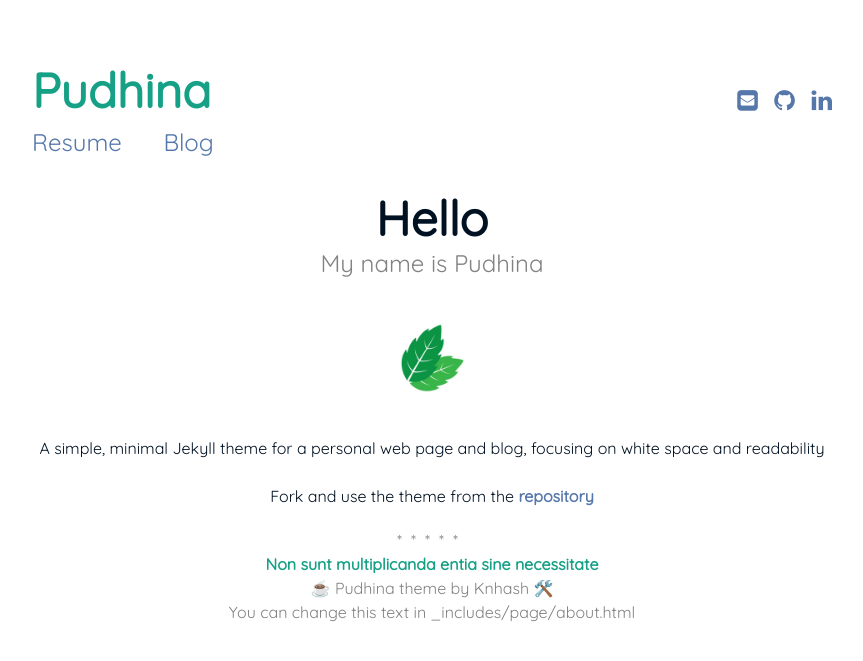
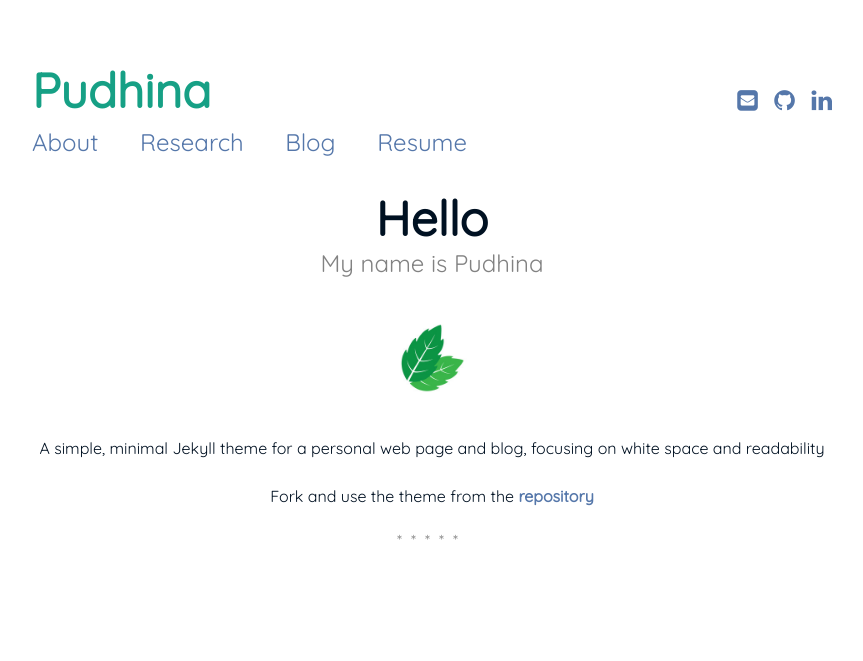
Before and after one commit to sawansinghmahara/sawansinghmahara.github.io, a Jekyll site: the page built from index.md, in a window 1280 px wide. Shown: the top 661 px of the page, without its empty margins (208-1071 px from the left). Built offline with Jekyll 4.4.1, drawn with Linux system fonts in a browser that asks for light colours.

Commit message:
includes

```diff
--- a/_includes/header.html
+++ b/_includes/header.html
@@ -1,9 +1,12 @@
 <header class="header">
 <div class="navigation">
 <a href="{{ '/' | prepend: site.baseurl }}" class="logo">{{ site.title }}</a>
+<a href="{{ '/' | prepend: site.baseurl }}" class="logo">{{ site.subtitle }}</a>
 <ul class="menu">
-<li class="menu__entry"><a href="{{ '/resume' | prepend: site.baseurl }}">Resume</a></li>
-<li class="menu__entry"><a href="{{ '/blog' | prepend: site.baseurl }}">Blog</a></li>
+<li class="menu__entry"><a href="{{ '/pages/about' | prepend: site.baseurl }}">About</a></li>
+<li class="menu__entry"><a href="{{ '/pages/research' | prepend: site.baseurl }}">Research</a></li>
+<li class="menu__entry"><a href="{{ '/pages/blog' | prepend: site.baseurl }}">Blog</a></li>
+<li class="menu__entry"><a href="{{ '/pages/resume' | prepend: site.baseurl }}">Resume</a></li>
 </ul>
 </div>
 <ul class="social-links">
--- a/_includes/meta_tags/base.html
+++ b/_includes/meta_tags/base.html
@@ -1,7 +1,7 @@
 <meta charset="UTF-8">
 <meta http-equiv="X-UA-Compatible" content="IE=edge">
 <meta name="viewport" content="width=device-width, initial-scale=1">
-<title>{% if page.title %} {{ page.title }} — {{ page.subtitle }} {% endif %} | {{ site.title }}</title>
+<title>Sawan's Website</title>
 <meta name="description" content="{% if page.description %}{{ page.description | strip_html | strip_newlines | truncate: 160 }}{% else %}{{ site.description }}{% endif %}">
 {% if page.tags %}<meta name="keywords" content="{{ page.tags | join: ', ' }}">{% endif %}
 <link rel="canonical" href="{{ page.url | replace:'index.html','' | prepend: site.baseurl }}">
--- a/_includes/page/about.html
+++ b/_includes/page/about.html
@@ -1,8 +1,8 @@
 <div class="about">
 <div class="about__devider">*****</div>
 <div class="about__text">
-<strong> Non sunt multiplicanda entia sine necessitate </strong>
-<br>☕ Pudhina theme by Knhash 🛠️
-<br> You can change this text in _includes/page/about.html
+<br>  <br>
+<strong> </strong>
+
 </div>
 </div>
```
